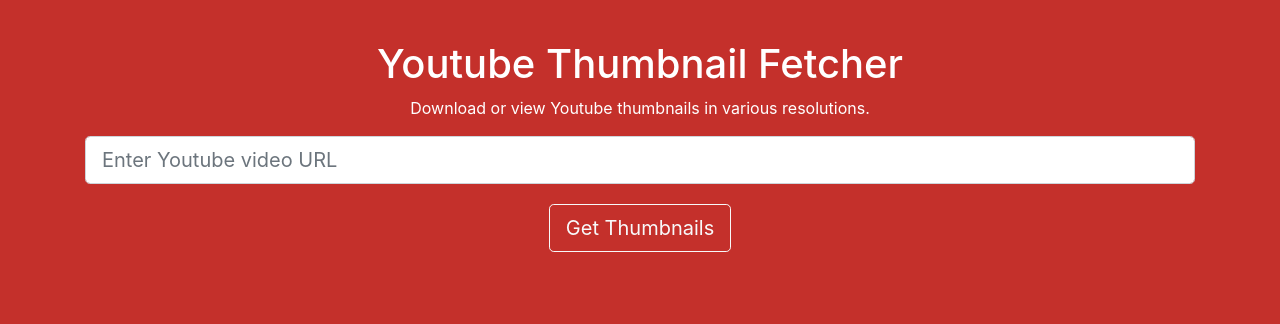
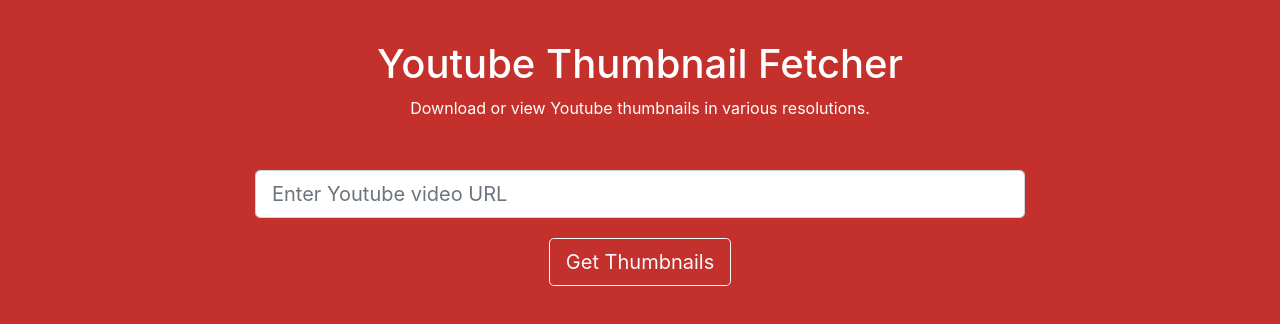
Before and after one commit to Mackaronii/youtube-thumbnail-fetcher, a React (Create React App) app: page / in a window 1280 px wide. Shown: the top 324 px of the page. Built offline with nearby package versions, Linux system fonts and the light colour scheme.

Commit message:
added some styles

```diff
--- a/src/components/SearchForm/SearchForm.css
+++ b/src/components/SearchForm/SearchForm.css
@@ -1,3 +1,8 @@
-button {
+form {
+  margin-top: 50px;
+}
+
+.search-btn {
   margin-top: 20px;
+  margin-bottom: 20px;
 }
--- a/src/components/SearchForm/SearchForm.jsx
+++ b/src/components/SearchForm/SearchForm.jsx
@@ -35,7 +35,12 @@
             />
           </InputGroup>
 
-          <Button variant="outline-light" size="lg" type="submit">
+          <Button
+            className="search-btn"
+            variant="outline-light"
+            size="lg"
+            type="submit"
+          >
             {this.props.buttonText}
           </Button>
         </form>
--- a/src/screens/Home/Home.css
+++ b/src/screens/Home/Home.css
@@ -5,4 +5,5 @@
 
 .container {
   text-align: center;
+  max-width: 800px;
 }
```
